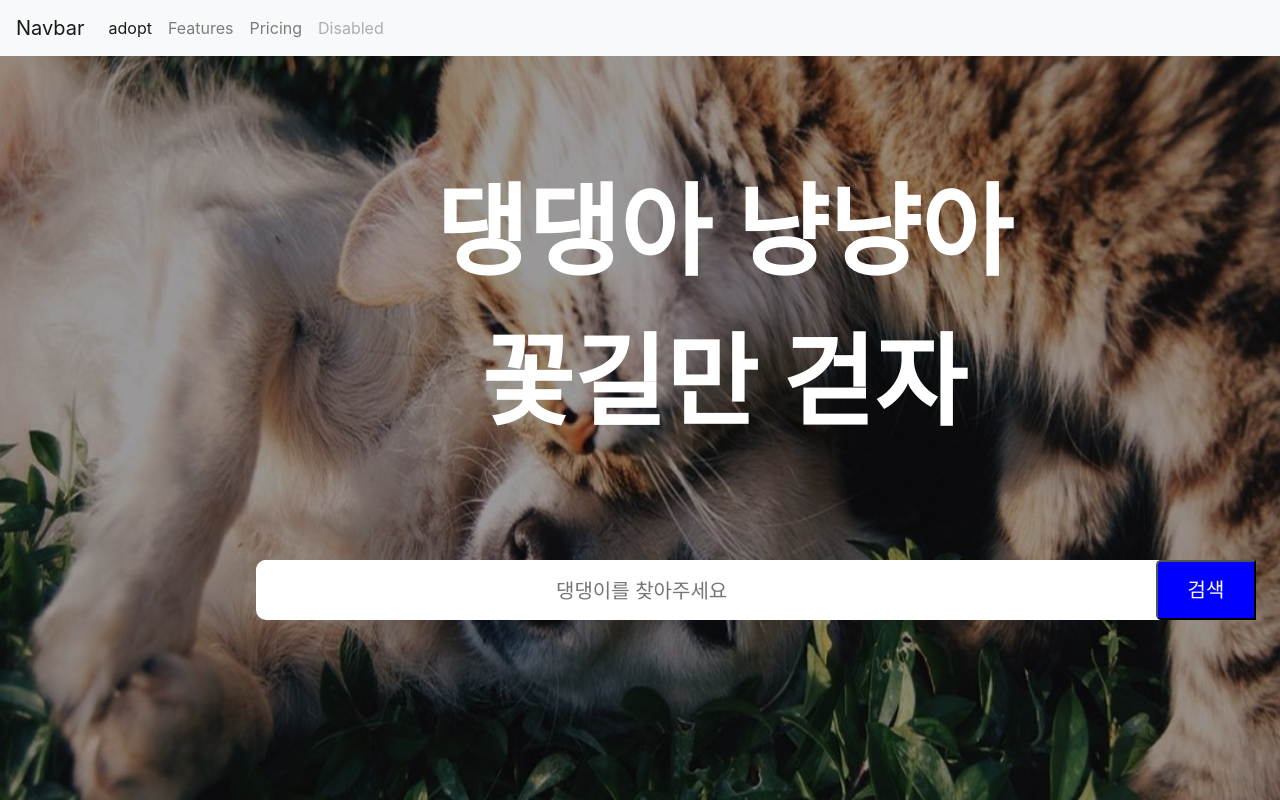
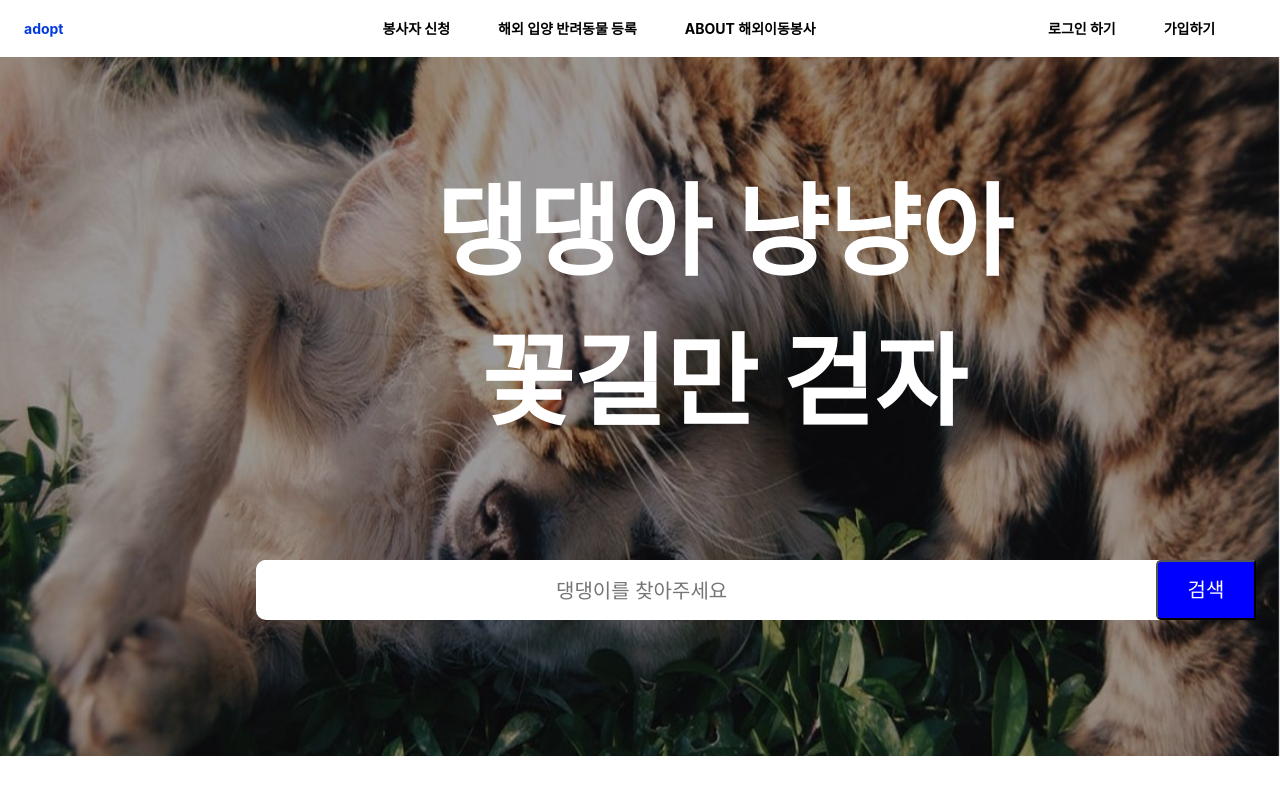
Before and after one commit to ahnhyojin/rr, a Django app: page / in a window 1280 px wide. Run offline with Django 3.2, Linux system fonts and the light colour scheme; some libraries are stand-ins or nearby versions.

Commit message:
base.html, navbar만듬

```diff
--- a/adopt/settings.py
+++ b/adopt/settings.py
@@ -56,7 +56,7 @@
 TEMPLATES = [
     {
         'BACKEND': 'django.template.backends.django.DjangoTemplates',
-        'DIRS': [],
+        'DIRS': ['adopt/templates'],
         'APP_DIRS': True,
         'OPTIONS': {
             'context_processors': [
--- /dev/null
+++ b/adopt/templates/base.html
@@ -0,0 +1,69 @@
+<!DOCTYPE html>
+<head>
+    <link rel="stylesheet" href="https://stackpath.bootstrapcdn.com/bootstrap/4.3.1/css/bootstrap.min.css" integrity="sha384-ggOyR0iXCbMQv3Xipma34MD+dH/1fQ784/j6cY/iJTQUOhcWr7x9JvoRxT2MZw1T" crossorigin="anonymous">
+    <script src="https://code.jquery.com/jquery-3.3.1.slim.min.js" integrity="sha384-q8i/X+965DzO0rT7abK41JStQIAqVgRVzpbzo5smXKp4YfRvH+8abtTE1Pi6jizo" crossorigin="anonymous"></script>
+    <script src="https://cdnjs.cloudflare.com/ajax/libs/popper.js/1.14.7/umd/popper.min.js" integrity="sha384-UO2eT0CpHqdSJQ6hJty5KVphtPhzWj9WO1clHTMGa3JDZwrnQq4sF86dIHNDz0W1" crossorigin="anonymous"></script>
+    <script src="https://stackpath.bootstrapcdn.com/bootstrap/4.3.1/js/bootstrap.min.js" integrity="sha384-JjSmVgyd0p3pXB1rRibZUAYoIIy6OrQ6VrjIEaFf/nJGzIxFDsf4x0xIM+B07jRM" crossorigin="anonymous"></script>
+
+
+<style>
+
+ul {
+  position: relative;
+  list-style-type: none;
+  margin: 0;
+  padding: 0;
+  overflow: hidden;
+  background-color: #FFFFFF;
+
+}
+
+body{
+    min-width: 760px;
+}
+li {
+  float: left;
+  display: block;
+  color: #013ADF;
+  padding: 18px 24px;
+  text-decoration: none;
+  font-size: 14px;
+}
+.left{
+   position: absolute;
+    left: 28%;
+}
+
+.right {
+    position: absolute;
+    left: 80%;
+    }
+
+ a:link { color: black; text-decoration: none;}
+ a:visited { color: black; text-decoration: none;}
+ a:hover { color: #013ADF; text-decoration: underline;}
+
+</style>
+</head>
+
+<body>
+
+ <ul>
+    <div class = "adopt" >
+        <li><strong>adopt</strong></li>  <!-- 톡방에 있는 그 로고? 넣을 예정입니다-->
+    </div>
+        <div class ="left">
+            <strong>
+            <li><a href="#">봉사자 신청</a></li>    <!-- 위치 변경해야할 것같으면 말씀해주세용-->
+            <li><a href="#">해외 입양 반려동물 등록</a></li>
+            <li><a href="#">ABOUT 해외이동봉사</a></li>
+        </div>
+        <div class = "right">
+            <li><a href="#">로그인 하기</a></li>
+            <li><a href="#">가입하기</a></li>
+            </strong>
+        </div>
+    </div>
+</ul>
+{% block content%}
+{% endblock %}
--- a/blog/templates/index.html
+++ b/blog/templates/index.html
@@ -1,4 +1,5 @@
-
+{% extends 'base.html' %}
+{% block content%}
 {% load staticfiles %}
 
 <head>
@@ -88,7 +89,8 @@
 
 
     <body>
-        <nav class="navbar navbar-expand-lg navbar-light bg-light">
+
+<!--   <nav class="navbar navbar-expand-lg navbar-light bg-light">
             <a class="navbar-brand" href="#">Navbar</a>
             <button class="navbar-toggler" type="button" data-toggle="collapse" data-target="#navbarNavAltMarkup" aria-controls="navbarNavAltMarkup" aria-expanded="false" aria-label="Toggle navigation">
               <span class="navbar-toggler-icon"></span>
@@ -105,9 +107,12 @@
 
           <div>
 
+-->
+
+          </div>
 
 
-          </div>
+
 
     <div class= "homefirst" >
         </div>
@@ -127,3 +132,4 @@
             </div>
 
     </body>
+        {% endblock %}
```
Also changed, not shown: blog/views.py (line endings or trailing spaces).
